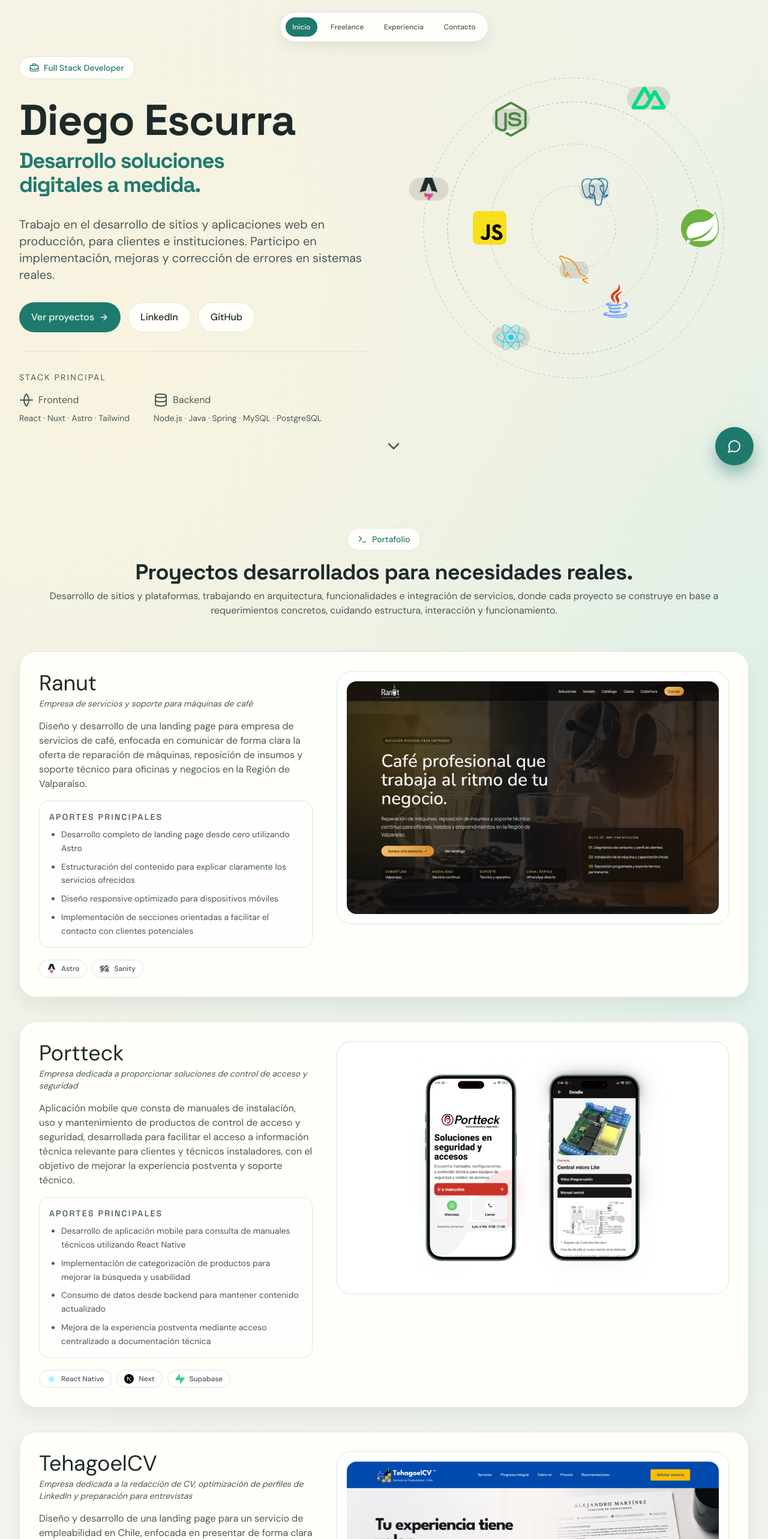
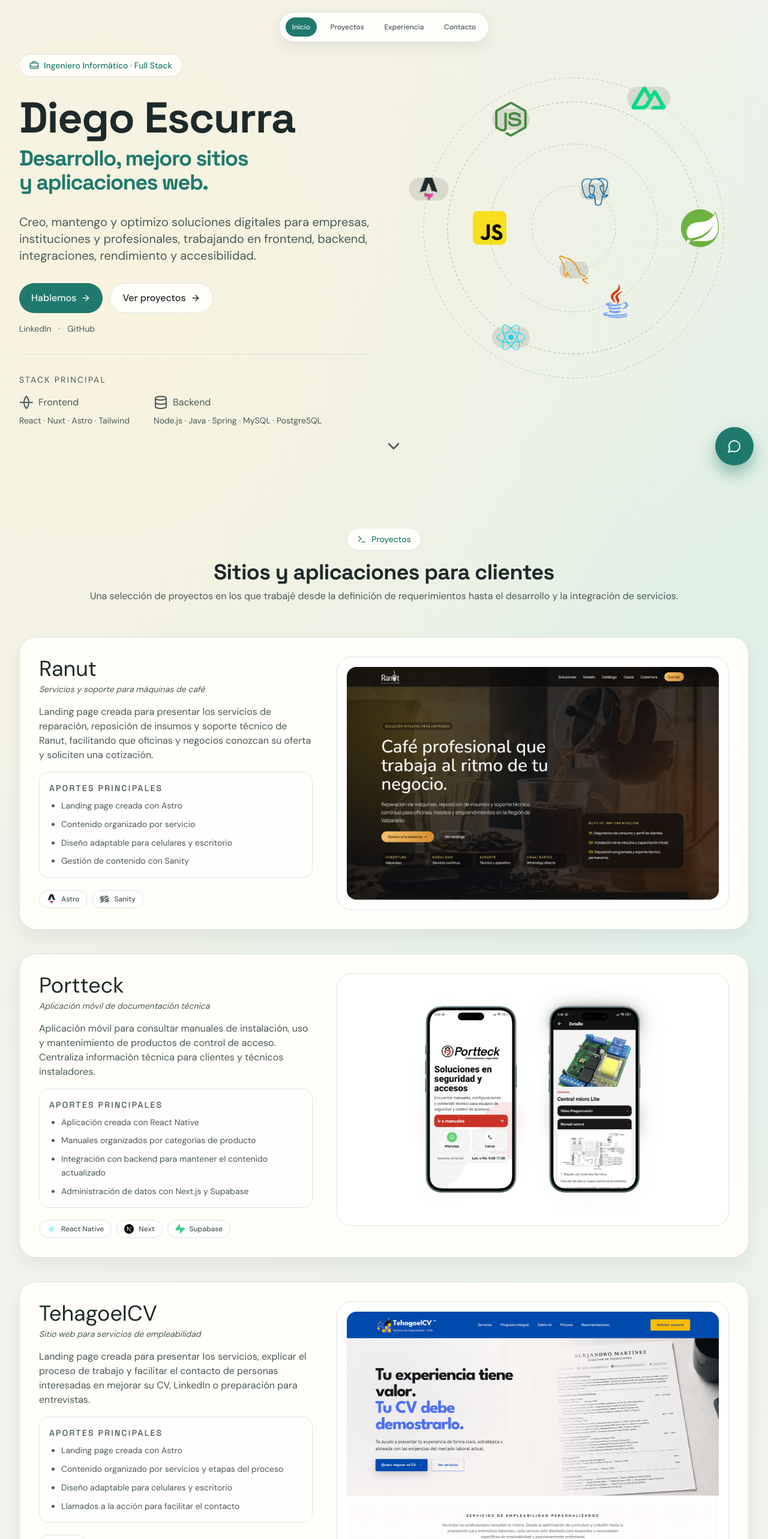
Before and after one commit to diegoescurra/portfolio, a React (Vite) app: page / in a window 1280 px wide. Shown: the top 2566 px of the page at 60% size. Built offline with nearby package versions, Linux system fonts and the light colour scheme.

Commit message:
fix: update content and improve clarity across multiple components

```diff
--- a/src/components/Views/About.jsx
+++ b/src/components/Views/About.jsx
@@ -4,30 +4,30 @@ const About = () => {
       <div className="max-w-7xl mx-auto px-4 sm:px-6 lg:px-8 grid lg:grid-cols-12 gap-6">
         <div className="lg:col-span-5 rounded-3xl bg-[var(--bg-surface)] border border-[var(--line)] p-8 shadow-[0_12px_30px_rgba(30,42,42,0.05)]">
           <p className="text-xs uppercase tracking-[0.2em] text-[var(--accent)] mb-3">Perfil</p>
-          <h2 className="text-3xl md:text-4xl text-[var(--ink-strong)] mb-4">Experiencia construyendo productos de principio a fin.</h2>
+          <h2 className="text-3xl md:text-4xl text-[var(--ink-strong)] mb-4">Desarrollo soluciones web de principio a fin.</h2>
           <p className="leading-relaxed">
-           Trabajo con clientes y equipos para convertir necesidades de negocio en soluciones digitales claras y funcionales. Me involucro en todo el proceso, desde la definición de la interfaz hasta el desarrollo de backend, APIs y despliegue.
+            Trabajo con clientes y equipos para transformar necesidades concretas en sitios, aplicaciones y funcionalidades mantenibles. Participo desde la definición de la solución hasta el desarrollo frontend, backend, integraciones y puesta en producción.
           </p>
         </div>
 
         <div className="lg:col-span-7 grid sm:grid-cols-2 gap-4">
           <article className="rounded-2xl border border-[var(--line)] bg-[var(--bg-surface)] p-6">
             <p className="text-sm uppercase tracking-[0.16em] text-[var(--ink-soft)] mb-3">Enfoque</p>
-            <h3 className="text-xl mb-2 text-[var(--ink-strong)]">Producto + experiencia</h3>
-            <p>Diseño interfaces claras y funcionales, alineadas a cómo realmente usan los productos los usuarios.</p>
+            <h3 className="text-xl mb-2 text-[var(--ink-strong)]">Claridad y funcionalidad</h3>
+            <p>Desarrollo interfaces fáciles de entender y soluciones ajustadas a los objetivos, usuarios y requerimientos de cada proyecto.</p>
           </article>
 
           <article className="rounded-2xl border border-[var(--line)] bg-[var(--bg-surface)] p-6">
-            <p className="text-sm uppercase tracking-[0.16em] text-[var(--ink-soft)] mb-3">Metodologia</p>
-            <h3 className="text-xl mb-2 text-[var(--ink-strong)]">Entrega incremental</h3>
-            <p>Trabajo en ciclos cortos, validando con feedback temprano y ajustando el producto en base a uso real.</p>
+            <p className="text-sm uppercase tracking-[0.16em] text-[var(--ink-soft)] mb-3">Metodología</p>
+            <h3 className="text-xl mb-2 text-[var(--ink-strong)]">Avance por etapas</h3>
+            <p>Organizo el trabajo en entregas parciales, revisando avances y realizando ajustes antes de completar el proyecto.</p>
           </article>
 
           <article className="rounded-2xl border border-[var(--line)] bg-[var(--bg-surface)] p-6 sm:col-span-2">
-            <p className="text-sm uppercase tracking-[0.16em] text-[var(--ink-soft)] mb-3">Freelance</p>
-            <h3 className="text-xl mb-2 text-[var(--ink-strong)]">Trabajo con clientes</h3>
+            <p className="text-sm uppercase tracking-[0.16em] text-[var(--ink-soft)] mb-3">Servicios</p>
+            <h3 className="text-xl mb-2 text-[var(--ink-strong)]">Desarrollo para clientes</h3>
             <p>
-              Desarrollo sitios y soluciones web a medida para clientes, desde implementaciones simples hasta sistemas conectados a backend, trabajando sobre necesidades reales y casos concretos.
+              Creo sitios y aplicaciones web a medida, desde landing pages y sitios corporativos hasta soluciones conectadas a APIs, bases de datos y paneles de administración.
             </p>
           </article>
         </div>
--- a/src/components/Views/ExperienceShowcase.jsx
+++ b/src/components/Views/ExperienceShowcase.jsx
@@ -4,19 +4,19 @@ const selectedWork = [
   {
     name: "Centro Cultural La Moneda",
     description:
-     "Participación activa en entorno de producción, abordando incidencias recurrentes y asegurando la estabilidad del sistema tras cambios y despliegues. Trabajo enfocado en diagnóstico y resolución de problemas en código e integraciones.",
+     "Resolución de incidencias en el sitio y su plataforma de venta de entradas, trabajando sobre código e integraciones en producción para mantener la estabilidad del sistema después de cambios y despliegues.",
     href: "https://cclm.cl/"
   },
   {
     name: "Experiencia Tomasina",
     description:
-      "Desarrollo de soluciones frontend y backend centradas en la integración de servicios y manejo de contenido dinámico, incluyendo la migración desde WordPress a una estructura basada en Markdown y la implementación de Nginx como reverse proxy para encapsular el acceso a servicios externos.",
+      "Desarrollo de funcionalidades frontend y backend, integración de servicios y migración de contenido desde WordPress hacia una estructura basada en Markdown. También implementé Nginx como reverse proxy para centralizar el acceso a servicios externos.",
     href: "https://experienciatomasina.ust.cl/"
   },
   {
     name: "Training for Women",
     description:
-      "Desarrollo de la lógica de asignación de rutinas para clientes, reorganizando la relación entre macrociclos, ejercicios y planes de entrenamiento, junto con la adaptación del frontend y resolución de incidencias previas a la entrega del proyecto.",
+      "Desarrollo y reorganización de la lógica de asignación de rutinas, macrociclos, ejercicios y planes de entrenamiento. También adapté el frontend y resolví incidencias antes de la entrega del proyecto.",
     href: "https://t4w.cl/"
   },
 ];
@@ -27,9 +27,9 @@ export const ExperienceShowcase = () => {
       <div className="max-w-7xl mx-auto px-4 sm:px-6 lg:px-8">
         <header className="mb-14">
           <p className="text-xs uppercase tracking-[0.18em] text-[var(--accent)] mb-3">Experiencia profesional</p>
-          <h2 className="text-4xl md:text-5xl text-[var(--ink-strong)] mb-4">Experiencia en IDA</h2>
+          <h2 className="text-4xl md:text-5xl text-[var(--ink-strong)] mb-4">Desarrollo Full Stack en IDA</h2>
           <p className="max-w-3xl leading-relaxed">
-            Participé en el desarrollo y evolución de soluciones web en producción, trabajando con distintos clientes e instituciones. Mi enfoque estuvo en construir funcionalidades robustas, mejorar el rendimiento y asegurar una experiencia consistente para el usuario final.
+            Trabajé en el desarrollo, mantenimiento y optimización de soluciones web para clientes e instituciones, implementando funcionalidades, integrando servicios y resolviendo incidencias en sistemas en producción.
           </p>
         </header>
 
@@ -37,18 +37,19 @@ export const ExperienceShowcase = () => {
           <div className="grid lg:grid-cols-12 gap-10">
             <div className="lg:col-span-4">
               <p className="text-2xl text-[var(--ink-strong)] mb-2">Full Stack Developer</p>
-              <p className="text-sm text-[var(--ink-soft)]">2025 - marzo 2026</p>
+              <p className="text-sm text-[var(--ink-soft)]">Agosto 2025 – marzo 2026</p>
             </div>
 
             <div className="lg:col-span-8">
               <p className="leading-relaxed mb-6">
-                Colaboré de forma transversal con equipos de diseño y producto, transformando requerimientos en soluciones técnicas implementables y mantenibles.
+                Colaboré con equipos de diseño, producto y desarrollo para transformar requerimientos en soluciones técnicas mantenibles y adaptadas a las necesidades de cada proyecto.
               </p>
 
               <ul className="list-disc pl-5 space-y-2 text-[var(--ink-soft)]">
-                <li>Desarrollo y mantenimiento de funcionalidades frontend y backend, abarcando lógica de negocio y modelado de datos.</li>
-                <li>Optimización de rendimiento y Core Web Vitals en sitios en producción, reduciendo tiempos de carga y mejorando la experiencia de usuario.</li>
-                <li>Resolución de incidencias en entornos productivos, asegurando estabilidad y continuidad operativa.</li>
+                <li>Desarrollo y mantenimiento de funcionalidades frontend y backend, incluyendo lógica de negocio y manejo de datos.</li>
+                <li>Optimización de rendimiento, Core Web Vitals, SEO técnico y accesibilidad en sitios en producción.</li>
+                <li>Integración de servicios y gestión de contenido dinámico.</li>
+                <li>Diagnóstico y resolución de incidencias para mantener la estabilidad y continuidad de los sistemas.</li>
               </ul>
             </div>
           </div>
@@ -56,7 +57,7 @@ export const ExperienceShowcase = () => {
 
         <div className="border-t border-[var(--line)] pt-8">
           <h3 className="inline-flex items-center gap-2 text-sm uppercase tracking-[0.16em] text-[var(--ink-soft)] mb-5">
-            <BriefcaseBusiness size={14} /> Proyectos destacados en esta etapa
+            <BriefcaseBusiness size={14} /> Proyectos destacados
           </h3>
 
           <ul className="space-y-4">
--- a/src/components/Views/Hero.jsx
+++ b/src/components/Views/Hero.jsx
@@ -15,29 +15,36 @@ export const Hero = () => {
           <div className="grid lg:grid-cols-2 gap-12 items-center">
             <div className="space-y-8">
               <div className="inline-flex items-center px-4 py-2 rounded-full text-sm font-medium border border-[var(--line)] bg-[var(--bg-surface)] text-[var(--accent)]">
-                <BriefcaseBusiness size={16} className="mr-2" /> Full Stack Developer
+                <BriefcaseBusiness size={16} className="mr-2" /> Ingeniero Informático · Full Stack
               </div>
 
               <h1 className="text-5xl md:text-7xl font-bold text-[var(--ink-strong)] leading-tight">
                 <span className="block">Diego Escurra</span>
-                <span className="block mt-3 text-[var(--accent)] text-2xl md:text-4xl">Desarrollo soluciones digitales a medida.</span>
+                <span className="block mt-3 text-[var(--accent)] text-2xl md:text-4xl">Desarrollo, mejoro sitios y aplicaciones web.</span>
               </h1>
 
               <p className="text-lg md:text-xl max-w-2xl leading-relaxed">
-                Trabajo en el desarrollo de sitios y aplicaciones web en producción, para clientes e instituciones.
-                Participo en implementación, mejoras y corrección de errores en sistemas reales.
+                Creo, mantengo y optimizo soluciones digitales para empresas, instituciones y profesionales, trabajando en frontend, backend, integraciones, rendimiento y accesibilidad.
               </p>
 
+              <div className="space-y-4">
                 <div className="flex flex-wrap gap-3">
-                <a href="#freelance" className="inline-flex items-center gap-2 px-5 py-3 rounded-full bg-[var(--accent)] text-[#effbf7] font-medium hover:brightness-95 transition">
+                  <a href="#contacto" className="inline-flex items-center gap-2 px-5 py-3 rounded-full bg-[var(--accent)] text-[#effbf7] font-medium hover:brightness-95 transition">
+                    Hablemos <ArrowRight size={16} />
+                  </a>
+                  <a href="#proyectos" className="inline-flex items-center gap-2 px-5 py-3 rounded-full border border-[var(--line)] bg-[var(--bg-surface)] text-[var(--ink-strong)] font-medium hover:border-[var(--accent)] transition">
                     Ver proyectos <ArrowRight size={16} />
                   </a>
-                <a href="https://www.linkedin.com/in/diego-escurra/" target="_blank" rel="noreferrer" className="inline-flex items-center gap-2 px-5 py-3 rounded-full border border-[var(--line)] bg-[var(--bg-surface)] text-[var(--ink-strong)] font-medium hover:border-[var(--accent)] transition">
+                </div>
+                <div className="flex items-center gap-3 text-sm text-[var(--ink-soft)]">
+                  <a href="https://www.linkedin.com/in/diego-escurra/" target="_blank" rel="noreferrer" className="hover:text-[var(--accent)] transition">
                     LinkedIn
                   </a>
-                <a href="https://github.com/diegoescurra" target="_blank" rel="noreferrer" className="inline-flex items-center gap-2 px-5 py-3 rounded-full border border-[var(--line)] bg-[var(--bg-surface)] text-[var(--ink-strong)] font-medium hover:border-[var(--accent)] transition">
+                  <span aria-hidden="true">·</span>
+                  <a href="https://github.com/diegoescurra" target="_blank" rel="noreferrer" className="hover:text-[var(--accent)] transition">
                     GitHub
                   </a>
+                </div>
               </div>
 
               <div className="pt-8 border-t border-[var(--line)]">
--- a/src/components/Views/Work.jsx
+++ b/src/components/Views/Work.jsx
@@ -120,14 +120,14 @@ const WorkCard = memo(function WorkCard({ item, reverse = false }) {
 
 export const Work = () => {
   return (
-    <section id="freelance" className="py-20 relative overflow-hidden">
+    <section id="proyectos" className="py-20 relative overflow-hidden">
       <div className="max-w-7xl mx-auto px-4 sm:px-6 lg:px-8 relative">
         <div className="text-center mb-14">
           <div className="inline-flex items-center px-4 py-2 rounded-full text-sm font-medium mb-4 border border-[var(--line)] bg-[var(--bg-surface)] text-[var(--accent)]">
-            <Terminal size={16} className="mr-2" /> Portafolio
+            <Terminal size={16} className="mr-2" /> Proyectos
           </div>
-          <h2 className="text-4xl font-bold text-[var(--ink-strong)] mb-2">Proyectos desarrollados para necesidades reales.</h2>
-          <p>Desarrollo de sitios y plataformas, trabajando en arquitectura, funcionalidades e integración de servicios, donde cada proyecto se construye en base a requerimientos concretos, cuidando estructura, interacción y funcionamiento.</p>
+          <h2 className="text-4xl font-bold text-[var(--ink-strong)] mb-2">Sitios y aplicaciones para clientes</h2>
+          <p>Una selección de proyectos en los que trabajé desde la definición de requerimientos hasta el desarrollo y la integración de servicios.</p>
         </div>
 
         <div className="space-y-10">
--- a/src/components/shareds/footer/Footer.jsx
+++ b/src/components/shareds/footer/Footer.jsx
@@ -3,8 +3,8 @@ export const Footer = () => {
 
   return (
     <footer className="w-full border-t border-[var(--line)] bg-[var(--bg-surface)]">
-      <div className="max-w-screen-xl mx-auto px-4 py-6 text-sm text-[var(--ink-soft)] text-center sm:text-left">
-        {currentYear} Diego Escurra. Hecho con React y Tailwind CSS.
+      <div className="max-w-7xl mx-auto px-4 sm:px-6 lg:px-8 py-6 text-sm text-[var(--ink-soft)] text-center sm:text-left">
+        © {currentYear} Diego Escurra. Desarrollado con React y Tailwind CSS.
       </div>
     </footer>
   )
--- a/src/components/shareds/navbar/Navbar.jsx
+++ b/src/components/shareds/navbar/Navbar.jsx
@@ -2,14 +2,14 @@ import { useEffect, useRef, useState } from 'react';
 import './navbar.css'
 
 const NAV_ITEMS = [
-  { id: 1, label: 'inicio', target: 'inicio' },
-  { id: 2, label: 'freelance', target: 'freelance' },
-  { id: 3, label: 'experiencia', target: 'experiencia' },
-  { id: 4, label: 'contacto', target: 'contacto' }
+  { id: 1, label: 'Inicio', target: 'inicio' },
+  { id: 2, label: 'Proyectos', target: 'proyectos' },
+  { id: 3, label: 'Experiencia', target: 'experiencia' },
+  { id: 4, label: 'Contacto', target: 'contacto' }
 ]
 
 export const Navbar = () => {
-  const [active, setActive] = useState('inicio');
+  const [active, setActive] = useState('Inicio');
   const lastScrollTop = useRef(0);
 
   useEffect(() => {
--- a/src/data/work.js
+++ b/src/data/work.js
@@ -28,20 +28,20 @@ export const workItems = [
   {
     id: "ranut",
     title: "Ranut",
-    subtitle: "Empresa de servicios y soporte para máquinas de café",
+    subtitle: "Servicios y soporte para máquinas de café",
     description:
-      "Diseño y desarrollo de una landing page para empresa de servicios de café, enfocada en comunicar de forma clara la oferta de reparación de máquinas, reposición de insumos y soporte técnico para oficinas y negocios en la Región de Valparaíso.",
+      "Landing page creada para presentar los servicios de reparación, reposición de insumos y soporte técnico de Ranut, facilitando que oficinas y negocios conozcan su oferta y soliciten una cotización.",
     href: "https://www.ranut.cl",
     mainImage: {
       src: ranutImage,
-      alt: "Ranut preview",
+      alt: "Vista previa del sitio de Ranut",
       href: "https://www.ranut.cl",
     },
     highlights: [
-      "Desarrollo completo de landing page desde cero utilizando Astro",
-      "Estructuración del contenido para explicar claramente los servicios ofrecidos",
-      "Diseño responsive optimizado para dispositivos móviles",
-      "Implementación de secciones orientadas a facilitar el contacto con clientes potenciales",
+      "Landing page creada con Astro",
+      "Contenido organizado por servicio",
+      "Diseño adaptable para celulares y escritorio",
+      "Gestión de contenido con Sanity",
     ],
     stack: ["astro", "sanity"],
   },
@@ -49,29 +49,29 @@ export const workItems = [
     id: "portteck",
     title: "Portteck",
 
-    subtitle: "Empresa dedicada a proporcionar soluciones de control de acceso y seguridad",
+    subtitle: "Aplicación móvil de documentación técnica",
     description:
-      "Aplicación mobile que consta de manuales de instalación, uso y mantenimiento de productos de control de acceso y seguridad, desarrollada para facilitar el acceso a información técnica relevante para clientes y técnicos instaladores, con el objetivo de mejorar la experiencia postventa y soporte técnico.",
+      "Aplicación móvil para consultar manuales de instalación, uso y mantenimiento de productos de control de acceso. Centraliza información técnica para clientes y técnicos instaladores.",
     href: "https://www.portteck.cl",
     mainImage: {
       src: portteckImage,
-      alt: "Portteck preview",
+      alt: "Vista previa de la aplicación de Portteck",
       href: "https://www.portteck.cl",
     },
     highlights: [
-      "Desarrollo de aplicación mobile para consulta de manuales técnicos utilizando React Native",
-      "Implementación de categorización de productos para mejorar la búsqueda y usabilidad",
-      "Consumo de datos desde backend para mantener contenido actualizado",
-      "Mejora de la experiencia postventa mediante acceso centralizado a documentación técnica",
+      "Aplicación creada con React Native",
+      "Manuales organizados por categorías de producto",
+      "Integración con backend para mantener el contenido actualizado",
+      "Administración de datos con Next.js y Supabase",
     ],
     stack: ["reactNative", "next", "supabase"],
   },
   {
     id: "tehagoelcv",
     title: "TehagoelCV",
-    subtitle: "Empresa dedicada a la redacción de CV, optimización de perfiles de LinkedIn y preparación para entrevistas",
+    subtitle: "Sitio web para servicios de empleabilidad",
     description:
-      "Diseño y desarrollo de una landing page para un servicio de empleabilidad en Chile, enfocada en presentar de forma clara la propuesta de valor, los servicios ofrecidos y el proceso de trabajo. El sitio busca transmitir confianza, ordenar la información comercial y facilitar el contacto de personas que necesitan mejorar su CV, LinkedIn o preparación para entrevistas.",
+      "Landing page creada para presentar los servicios, explicar el proceso de trabajo y facilitar el contacto de personas interesadas en mejorar su CV, LinkedIn o preparación para entrevistas.",
     href: "https://www.tehagoelcv.com",
     mainImage: {
       src: tehagoelcvImage,
@@ -79,11 +79,10 @@ export const workItems = [
       href: "https://www.tehagoelcv.com",
     },
     highlights: [
-      "Desarrollo completo de landing page desde cero utilizando Astro",
-      "Diseño de una estructura clara para presentar servicios de CV, LinkedIn y preparación laboral",
-      "Creación de secciones orientadas a explicar la propuesta de valor, el proceso y los beneficios del servicio",
-      "Implementación responsive para una correcta visualización en dispositivos móviles",
-      "Integración de llamados a la acción para facilitar el contacto con potenciales clientes",
+      "Landing page creada con Astro",
+      "Contenido organizado por servicios y etapas del proceso",
+      "Diseño adaptable para celulares y escritorio",
+      "Llamados a la acción para facilitar el contacto",
     ],
     stack: ["astro", "tailwind"],
   }
```
Also changed, not shown: src/components/Views/Contact.jsx (+10 -9 lines). Lines whose indentation alone changed are shown as unchanged.
